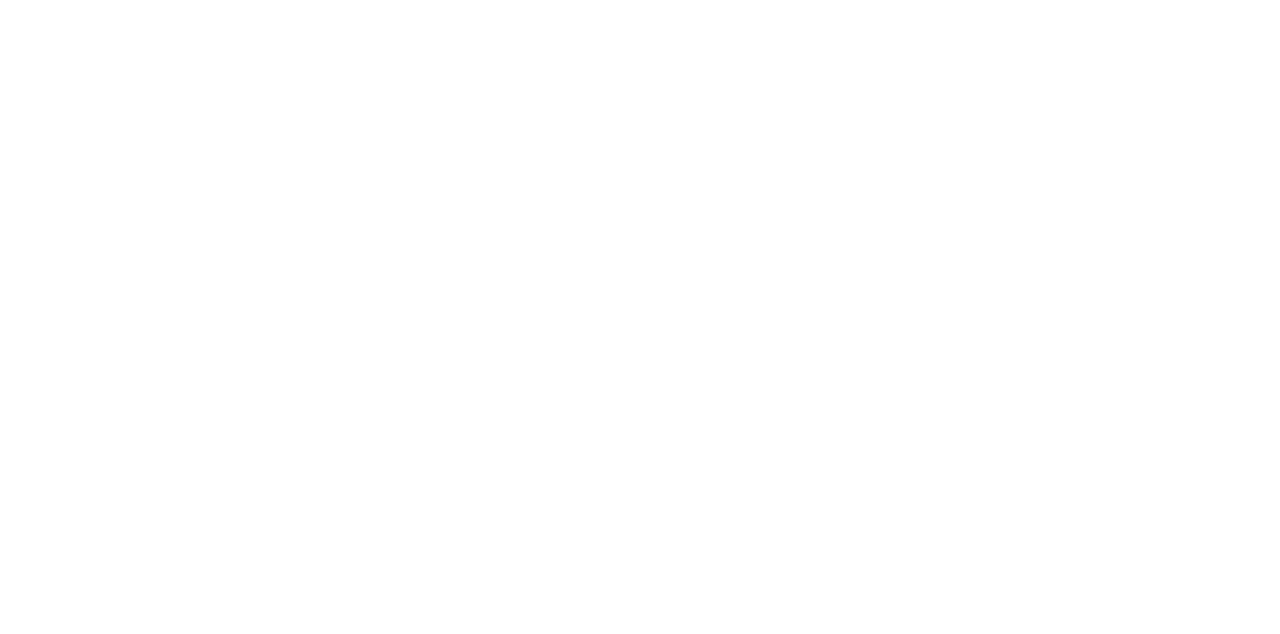
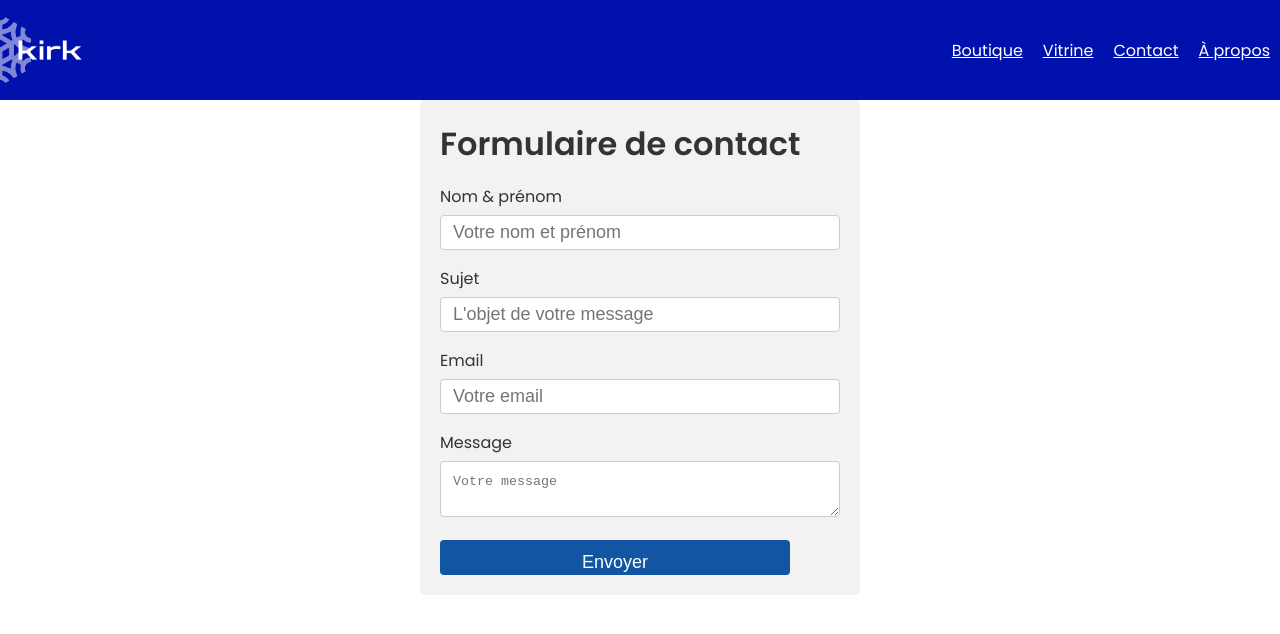
Before and after one commit to Nihylin/kirk, a React (Create React App) app: page /contact in a window 1280 px wide. Before the commit this address had no page. Shown: the top 634 px of the page. Built offline with nearby package versions, Linux system fonts and the light colour scheme.

Commit message:
ajout de la feuille contact

```diff
--- /dev/null
+++ b/src/components/Contact.js
@@ -0,0 +1,44 @@
+
+
+
+function Contact() {
+
+
+    return (
+        <>
+            <header>
+      <img src="img/horizontalBlanc.png" alt="PROUT" />
+      <nav>
+        <a href="/produit">Boutique</a>
+        <a href="/vitrine">Vitrine</a>
+        <a href="/contact">Contact</a>
+        <a href="">À propos</a>
+      </nav>
+    </header>
+            <div className="formulaire">
+            <h1>Formulaire de contact</h1>
+                <form action="">
+                    <label>Nom & prénom</label>
+                    <input type="text" id="fname" name="firstname" placeholder="Votre nom et prénom"></input>
+
+                    <label >Sujet</label>
+                    <input type="text" id="sujet" name="sujet" placeholder="L'objet de votre message"></input>
+
+                    <label >Email</label>
+                    <input id="emailAddress" type="email" name="email" placeholder="Votre email"></input>
+
+
+                    <label >Message</label>
+                    <textarea placeholder="Votre message" ></textarea>
+
+                    <input type="submit" value="Envoyer"></input>
+                </form>
+            </div>
+
+        </>
+    );
+
+
+}
+
+export default Contact;
--- a/src/components/Products.js
+++ b/src/components/Products.js
@@ -102,7 +102,7 @@
    </datalist>
    <nav>
      <a href="/vitrine">Vitrine</a>
-     <a href="">Contact</a>
+     <a href="/contact">Contact</a>
      <a href="">À propos</a>
    </nav>
  </header>
@@ -113,7 +113,7 @@
       {panier && panier.map( p => {
         return (
           <>
-          <li key={p.id}>{p.title} : {(p.prix*p.quantitySelected).toFixed(2)} €           <button id={p.id} onClick={reset.bind(p.id)}>X</button></li>
+          <li key={p.id}>{p.title} : {(p.prix*p.quantitySelected).toFixed(2)} € <button id={p.id} onClick={reset.bind(p.id)}>X</button></li>
           </>
           )
   })}
--- a/src/components/Vitrine.js
+++ b/src/components/Vitrine.js
@@ -11,7 +11,7 @@
       <img src="img/horizontalBlanc.png" alt="PROUT" />
       <nav>
         <a href="/produit">Boutique</a>
-        <a href="">Contact</a>
+        <a href="/contact">Contact</a>
         <a href="">À propos</a>
       </nav>
     </header>
--- a/src/index.css
+++ b/src/index.css
@@ -308,6 +308,51 @@
   object-fit: cover;
 }
 
+
+
+
+/***********Contact*********/
+.formulaire input[type=text], textarea, input[type=email] {
+  width: 100%;
+  padding: 12px;
+  border: 1px solid #ccc;
+  border-radius: 4px;
+  box-sizing: border-box;
+  margin-top: 6px;
+  margin-bottom: 16px;
+  margin-right: 0px;
+  margin-left: 0px;
+  resize: vertical;
+}
+.formulaire label{margin-right: 0px;
+  margin-left: 0px;
+  width: 100%;}
+
+  .formulaire input[type=submit] {
+  background-color: #1255a2;
+  color: white;
+  padding: 12px 20px;
+  border: none;
+  border-radius: 4px;
+  cursor: pointer;
+}
+
+.formulaire input[type=submit]:hover {
+  background-color: #1872D9;
+}
+
+.formulaire {
+  /* Ajouter box-sizing */
+  box-sizing : border-box;
+  border-radius:5px;
+  background-color:#f2f2f2;
+  padding:20px;
+  width: 100%;
+  /* redéfinition 400 + 2*20 */
+  max-width: 440px;
+  margin:0 auto;
+}
+
 /************** RESPONSIVE **************/
 
 @media screen and (max-width:768px) {
--- a/src/index.js
+++ b/src/index.js
@@ -6,6 +6,7 @@
 import { BrowserRouter, Routes,Route } from "react-router-dom";
 import Products from './components/Products';
 import Vitrine from './components/Vitrine';
+import Contact from './components/Contact';
 
 const root = ReactDOM.createRoot(document.getElementById('root'));
 root.render(
@@ -14,6 +15,7 @@
       <Route path="/" element={<Vitrine />} />
       <Route path="produit" element={<Products />} />
       <Route path="vitrine" element={<Vitrine />} />
+      <Route path="contact" element={<Contact />} />
     </Routes>
   </BrowserRouter>
 );
```
